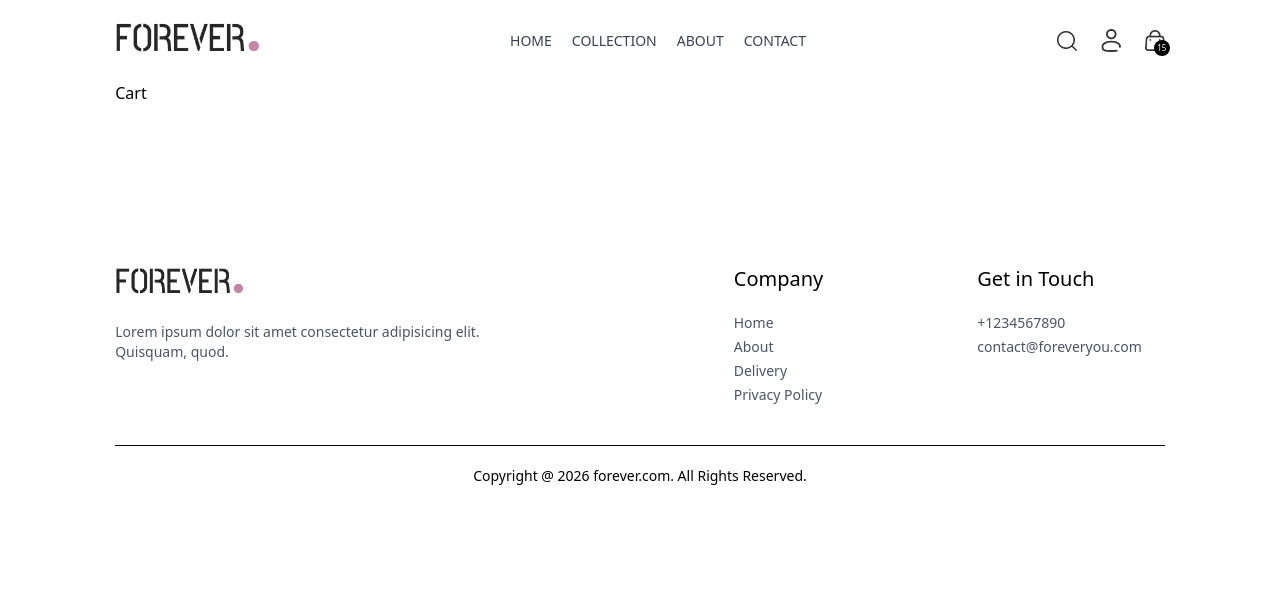
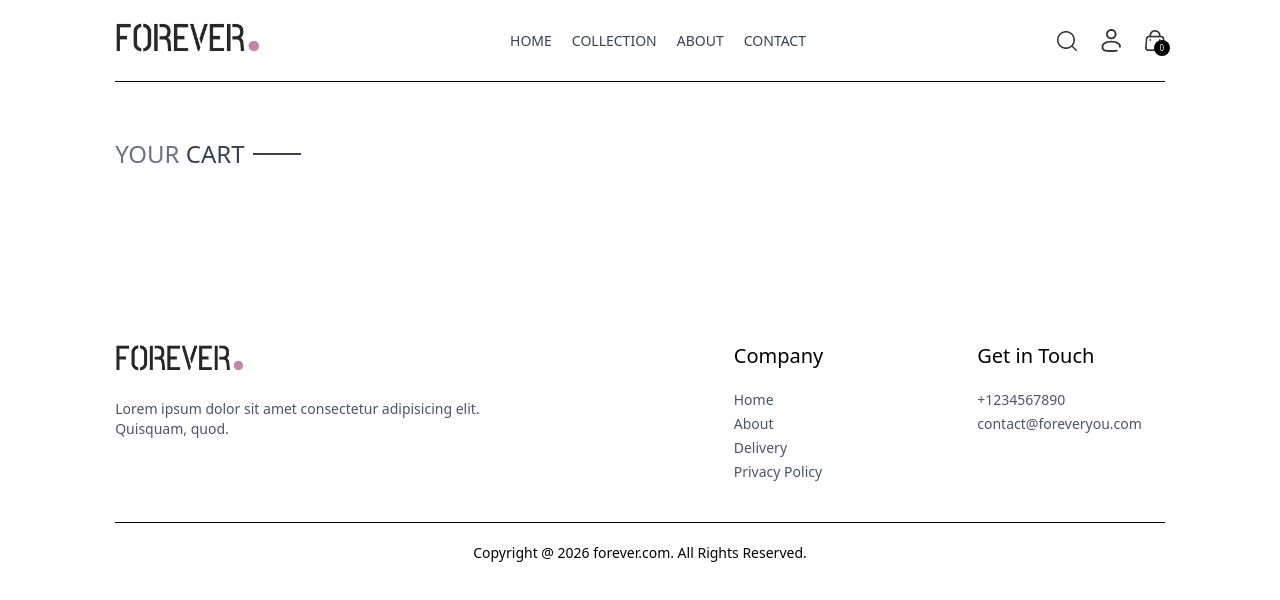
Before and after one commit to kraken-amen/E-commerce-platform, a React (Vite) app in the folder frontend/: page /cart in a window 1280 px wide. Shown: the top 600 px of the page. Built offline with nearby package versions, Linux system fonts and the light colour scheme.

Commit message:
cart configuration

```diff
--- a/frontend/src/App.jsx
+++ b/frontend/src/App.jsx
@@ -12,12 +12,13 @@ import Contact from './pages/Contact'
 import Navbar from './components/Navbar'
 import Footer from './components/footer'
 import SearchBar from './components/searchBar'
-
+import { ToastContainer, toast } from 'react-toastify';
 const App = () => {
   return (
     <div className='px-4 sm:px-[5vw] md:px-[7vw] lg:px-[9vw]'>
+      <ToastContainer />
       <Navbar />
-    <SearchBar/>
+      <SearchBar />
       <Routes>
         <Route path="/" element={<Home />} />
         <Route path="/product/:product_id" element={<Product />} />
--- a/frontend/src/components/BestSeller.jsx
+++ b/frontend/src/components/BestSeller.jsx
@@ -19,7 +19,7 @@ function BestSeller() {
     </div>
     <div className='grid grid-cols-2 sm:grid-cols3 md:grid-cols-4 lg:grid-cols-5 gap-4 gap-y-6'>
         {bestSellerProducts.map((item,index)=>{
-            return <ProductItem key={index} id={item._id} image={item.image} name={item.name} price={item.price}/>
+            return <ProductItem key={index} product_id={item._id} image={item.image} name={item.name} price={item.price}/>
         })}
     </div>
     </div>
--- a/frontend/src/components/LatestCollection.jsx
+++ b/frontend/src/components/LatestCollection.jsx
@@ -17,7 +17,7 @@ const LatestCollection = ()=> {
             </div>
             <div className='grid grid-cols-2 sm:grid-cols3 md:grid-cols-4 lg:grid-cols-5 gap-4 gap-y-6'>
                 {latestProducts.map((item,index)=>{
-                    return <ProductItem key={index} id={item._id} image={item.image} name={item.name} price={item.price}/>
+                    return <ProductItem key={index} product_id={item._id} image={item.image} name={item.name} price={item.price}/>
                 })}
             </div>
         </div>
--- a/frontend/src/components/Navbar.jsx
+++ b/frontend/src/components/Navbar.jsx
@@ -4,7 +4,7 @@ import { NavLink,Link } from 'react-router-dom'
 import { ShopContext } from '../context/ShopContext';
 function Navbar() {
   const [visible,setVisible]=useState(false);
-  const {setShowSearch}=useContext(ShopContext)
+  const {setShowSearch,getCartTotal}=useContext(ShopContext)
   return (
     <div className='flex items-center justify-between py-5 font-medium'>
         <Link to="/"><img src={assets.logo}className='w-36' alt="" /></Link>
@@ -41,7 +41,7 @@ function Navbar() {
 
         <Link to="/cart"className='relative'>
           <img src={assets.cart_icon} className='w-5 min-w-5' alt="" />
-          <p className='absolute right-[-5px] bottom-[-5px] w-4 text-center leading-4 bg-black text-white aspect-square rounded-full text-[8px]'>15</p>
+          <p className='absolute right-[-5px] bottom-[-5px] w-4 text-center leading-4 bg-black text-white aspect-square rounded-full text-[8px]'>{getCartTotal()}</p>
         </Link>
         <img onClick={()=>setVisible(true)} src={assets.menu_icon} className='w-5 cursor-pointer sm:hidden' alt="" />
       </div>
--- a/frontend/src/context/ShopContext.jsx
+++ b/frontend/src/context/ShopContext.jsx
@@ -1,7 +1,7 @@
 import { createContext } from "react";
 import { products } from "../assets/assets";
 import { useState,useEffect } from "react";
-
+import { toast } from "react-toastify";
 export const ShopContext = createContext();
 const ShopContextProvider = (props) => {
     const currency = 'DT';
@@ -11,7 +11,12 @@ const ShopContextProvider = (props) => {
     const [cartItems,setCartItems]=useState({});
     const addToCard = async(product_id,size) => {
         let cartData = structuredClone(cartItems);
+        if(!size){
+            toast.error('Please select a size');
+            return;
+        }
         if(cartData[product_id]){
+
             if(cartData[product_id][size]){
                 cartData[product_id][size]+=1;
             }
@@ -25,9 +30,29 @@ const ShopContextProvider = (props) => {
         }
         setCartItems(cartData);
     }
+    const getCartTotal = () => {
+        let total = 0;
+        for(const items in cartItems){
+            for(const item in cartItems[items]){
+                try{
+                    if(cartItems[items][item]>0){
+                        total+=cartItems[items][item];
+                    }
+                }
+                catch(e){
+                }
+            }
+        }
+        return total;
+    }
     useEffect(() => {
-        console.log(cartItems);
+        console.log(getCartTotal());
     }, [cartItems])
+    const updateQuantity =async (product_id,size,quantity) => {
+        let cartData = structuredClone(cartItems);
+        cartData[product_id][size]=quantity;
+        setCartItems(cartData);
+    }
     const value = {
         products,
         currency,
@@ -37,7 +62,9 @@ const ShopContextProvider = (props) => {
         showSearch,
         setShowSearch,
         addToCard,
-        cartItems
+        cartItems,
+        getCartTotal,
+        updateQuantity
     }
     return (
         <ShopContext.Provider value={value}>
--- a/frontend/src/pages/Cart.jsx
+++ b/frontend/src/pages/Cart.jsx
@@ -1,8 +1,54 @@
-import React from 'react'
-
-function Cart() {
+import React, { useContext, useState, useEffect } from 'react'
+import { ShopContext } from '../context/ShopContext';
+import Title from '../components/Title';
+import {assets} from '../assets/assets'
+const Cart = () => {
+  const { products, currency, cartItems,updateQuantity } = useContext(ShopContext);
+  const [cart, setCart] = useState([]);
+  useEffect(() => {
+    const temp = [];
+    for (const items in cartItems) {
+      for (const item in cartItems[items]) {
+        if (cartItems[items][item] > 0) {
+          temp.push({
+            _id: items,
+            size: item,
+            quantity: cartItems[items][item]
+          })
+        }
+      }
+    }
+    setCart(temp);
+  }, [cartItems])
   return (
-    <div>Cart</div>
+    <div className='pt-14 border-t'>
+      <div className='text-2xl mb-3'>
+        <Title text1={'YOUR '} text2={'CART'} />
+      </div>
+      <div>
+        {
+          cart.map((item, index) => {
+            const product = products.find((product) => product._id === item._id);
+            return(
+              <div key={index} className='py-4 border-t border-b text-gray-700 grid grid-cols-[4fr_0.5fr_0.5fr] sm:grid-cols-[4fr_2fr_0.5fr] items-center gap-4'>
+                <div className='flex items-start gap-6'>
+                  <img className='sm:w-20 w-16' src={product.image[0]} alt="" />
+                  <div className='text-xs sm:text-lg font-medium'>
+                    <p>{product.name}</p>
+                    <div className='flex items-center gap-5 mt-2'>
+                      <p>{product.price} {currency}</p>
+                      <p className='px-2 sm:px-3 sm:py-1 border- bg-slate-50'>{item.size}</p>
+                    </div>
+                  </div>
+                </div>
+                <input className='border max-w-10 sm:max-w-20 px-1 sm:px-2 py-1' type="number" min={1} defaultValue={item.quantity}/>
+                <img onClick={()=>updateQuantity(item._id,item.size,0)} className='w-4 mr-4 sm:w-5 cursor-pointer' src={assets.bin_icon}  />
+              </div>
+            )
+          })
+        }
+      </div>
+    </div>
   )
 }
 
--- a/frontend/src/pages/Product.jsx
+++ b/frontend/src/pages/Product.jsx
@@ -18,7 +18,6 @@ const product = () => {
       }
     })
   }
-  console.log(product);
   useEffect(() => {
     fetchProduct();
   }, [product_id, products])
@@ -58,7 +57,7 @@ const product = () => {
               }
             </div>
         </div>
-        <button className='text-sm py-3 px-8 bg-black cursor-pointer text-white active:bg-gray-700'>ADD TO CART</button>
+        <button onClick={() => addToCard(product._id,size)} className='text-sm py-3 px-8 bg-black cursor-pointer text-white active:bg-gray-700'>ADD TO CART</button>
         <hr className='mt-8 sm:w-4/5'/>
         <div className='text-sm text-gray-500 mt-5 flex flex-col gap-1'>
           <div className='flex items-center gap-2'>
```
Lines whose indentation alone changed are shown as unchanged.
